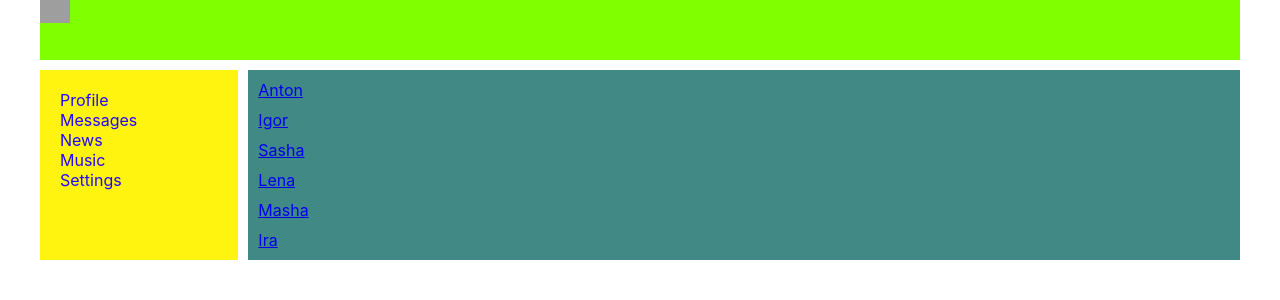
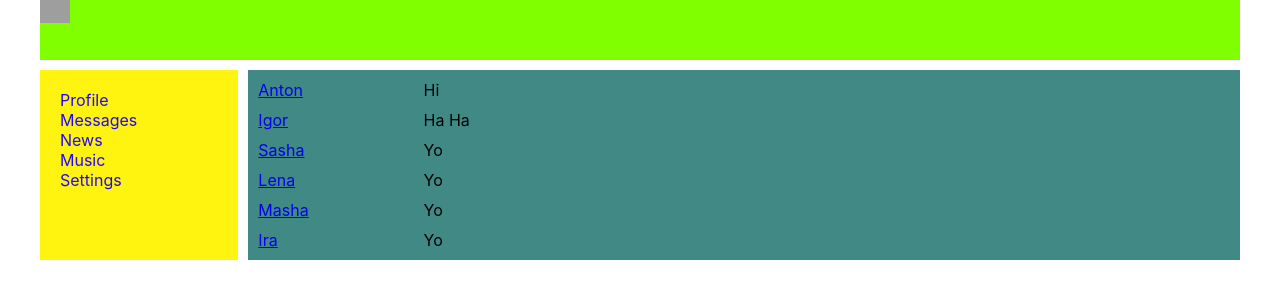
Before and after one commit to AntohaBr/samurai-way-main, a React (Create React App) app: page /dialogs in a window 1280 px wide. Shown: the top 300 px of the page. Built offline with nearby package versions, Linux system fonts and the light colour scheme; grey boxes are pictures that could not be loaded.

Commit message:
commit 21.07.2022/1

```diff
--- a/src/App.tsx
+++ b/src/App.tsx
@@ -9,9 +9,27 @@ import News from "./components/news/News";
 import Music from "./components/music/Music";
 import Settings from "./components/settings/Settings";
 
+export type appType = {
+    appPosts: Array<NewAppType>
+    appDialogs:Array< newDialogsType>
+    appMessages:Array< newMessagesType>
+}
 
-const App = () => {
+export type NewAppType = {
+    id: number,
+    message: string,
+    likesCount: number
+}
+export type newDialogsType = {
+    id: number,
+    name: string
+}
+export type newMessagesType = {
+    id: number,
+    message: string
+}
 
+const App = (props: appType) => {
 
     return (
         <BrowserRouter>
@@ -19,11 +37,11 @@ const App = () => {
                 <Header/>
                 <Navbar/>
                 <div className='app-wrapper-content'>
-                    <Route path="/dialogs" render={()=><Dialogs/>}/>
-                    <Route path="/profile" render={()=><Profile/>}/>
-                    <Route path="/news" render={()=><News/>}/>
-                    <Route path="/music" render={()=><Music/>}/>
-                    <Route path="/settings" render={()=><Settings/>}/>
+                    <Route path="/dialogs" render={() => <Dialogs appDialogs={props.appDialogs} appMessages={props.appMessages}/>}/>
+                    <Route path="/profile" render={() => <Profile profilePosts={props.appPosts}/>}/>
+                    <Route path="/news" render={() => <News/>}/>
+                    <Route path="/music" render={() => <Music/>}/>
+                    <Route path="/settings" render={() => <Settings/>}/>
                 </div>
             </div>
         </BrowserRouter>
--- a/src/components/dialogs/Dialogs.tsx
+++ b/src/components/dialogs/Dialogs.tsx
@@ -2,30 +2,28 @@ import React from 'react';
 import s from './Dialogs.module.css';
 import Message from "./message/Message";
 import DialogItem from "./dialogItem/DialogsItem";
+import {newDialogsType, newMessagesType} from "../../App";
 
 
-const Dialogs = () => {
-    let dialogs = [
-        {id: 1, name: 'Anton'},
-        {id: 2, name: 'Igor'},
-        {id: 3, name: 'Sasha'},
-        {id: 4, name: 'Lena'},
-        {id: 5, name: 'Masha'},
-        {id: 6, name: 'Ira'}
-    ]
+type dialogsPropsType={
+    appDialogs:Array< newDialogsType>
+    appMessages:Array< newMessagesType>
+}
 
-    let messages = [
-        {id: 1, message: 'Hi'},
-        {id: 2, message: 'Ha Ha'},
-        {id: 3, message: 'Yo'},
-        {id: 4, message: 'Yo'},
-        {id: 5, message: 'Yo'},
-        {id: 6, message: 'Yo'}
-    ]
+const Dialogs = (props:dialogsPropsType) => {
 
-    let dialogsElement = dialogs.map(d => <DialogItem name={d.name} id={d.id}/>);
+//     let messages = [
+//         {id: 1, message: 'Hi'},
+//         {id: 2, message: 'Ha Ha'},
+//         {id: 3, message: 'Yo'},
+//         {id: 4, message: 'Yo'},
+//         {id: 5, message: 'Yo'},
+//         {id: 6, message: 'Yo'}
+//     ]
 
-    let messagesElement = messages.map(m => <Message messages={m.message}/>)
+    let dialogsElement = props.appDialogs.map(d => <DialogItem name={d.name} id={d.id}/>);
+
+    let messagesElement = props.appMessages.map(m => <Message messages={m.message}/>)
 
     return (
         <div className={s.dialogs}>
--- a/src/components/dialogs/message/Message.tsx
+++ b/src/components/dialogs/message/Message.tsx
@@ -1,9 +1,12 @@
 import React from 'react';
 import s from './../Dialogs.module.css';
 
+type messagePropsType={
+    messages:string
+}
 
-const Message = (props: any) => {
-    return <div className={s.message}>{props.message}</div>
+const Message = (props: messagePropsType) => {
+    return <div className={s.message}>{props.messages}</div>
 }
 
 export default Message;
--- a/src/components/profile/Profile.tsx
+++ b/src/components/profile/Profile.tsx
@@ -1,13 +1,20 @@
 import React from 'react';
+import ProfileInfo from "./profikeInfo/ProfileInfo";
 import MyPosts from "./my posts/MyPosts";
-import ProfileInfo from "./profikeInfo/ProfileInfo";
+import {NewAppType} from "../../App";
 
 
-const Profile = () => {
+type profileType = {
+    profilePosts:Array<NewAppType>
+}
+
+const Profile = (props:profileType) => {
     return (
         <div>
             <ProfileInfo/>
-            <MyPosts/>
+            <MyPosts
+                myPosts={props.profilePosts}
+            />
         </div>
     );
 }
--- a/src/components/profile/my posts/MyPosts.tsx
+++ b/src/components/profile/my posts/MyPosts.tsx
@@ -1,27 +1,28 @@
 import React from 'react';
 import s from './MyPosts.module.css';
-import Post from "./post/Post";
+import Post from './post/Post';
+import {NewAppType} from "../../../App";
 
 
-const MyPosts = () => {
-    let posts=[
-        {id:1, message:'Hi, how a you?', likesCount:12},
-        {id:2, message:'It`s my first post', likesCount:10},
+type postsType={
+    myPosts:Array<NewAppType>
+}
 
-    ]
-
-    let postsElement=posts.map(p=> <Post message={p.message} likesCount={p.message}/>)
-
+const MyPosts = (props: postsType) => {
+    let postsElement = props.myPosts.map(p => <Post
+        message={p.message}
+        likesCount={p.likesCount}
+    />)
     return (
         <div className={s.postsBlock}>
             <h3>My posts</h3>
             <div>
                 <div>
-                <textarea></textarea>
+                    <textarea></textarea>
                 </div>
                 <div>
-                <button>Add post</button>
-                <button>Remove</button>
+                    <button>Add post</button>
+                    <button>Remove</button>
                 </div>
             </div>
             <div className={s.posts}>
--- a/src/components/profile/my posts/post/Post.tsx
+++ b/src/components/profile/my posts/post/Post.tsx
@@ -1,12 +1,18 @@
 import React from 'react';
 import s from './Post.module.css';
+import {NewAppType} from "../../../../App";
 
 
-const Post = (props:any) => {
+type  postType={
+    message: string,
+    likesCount: number
+}
+
+const Post = (props:postType) => {
     return (
         <div className={s.item}>
             <img src="https://avatars.mds.yandex.net/i?id=34ea1a7ec13805662fd313a1f4f7819b-6365519-images-thumbs&n=13"/>
-            {props. message}
+            {props.message}
             <div>
                 <span>like</span> {props.likesCount}
             </div>
--- a/src/index.tsx
+++ b/src/index.tsx
@@ -3,4 +3,34 @@ import ReactDOM from 'react-dom';
 import './index.css';
 import App from './App';
 
-ReactDOM.render(<App />, document.getElementById('root'));
+
+let posts = [
+    {id: 1, message: 'Hi, how a you?', likesCount: 12},
+    {id: 2, message: 'It`s my first post', likesCount: 10},
+]
+
+    let dialogs = [
+        {id: 1, name: 'Anton'},
+        {id: 2, name: 'Igor'},
+        {id: 3, name: 'Sasha'},
+        {id: 4, name: 'Lena'},
+        {id: 5, name: 'Masha'},
+        {id: 6, name: 'Ira'}
+    ]
+
+    let messages = [
+        {id: 1, message: 'Hi'},
+        {id: 2, message: 'Ha Ha'},
+        {id: 3, message: 'Yo'},
+        {id: 4, message: 'Yo'},
+        {id: 5, message: 'Yo'},
+        {id: 6, message: 'Yo'}
+    ]
+
+ReactDOM.render(
+    <App
+    appPosts={posts}
+    appDialogs={dialogs}
+    appMessages={messages}
+    />,
+    document.getElementById('root'));
```
Also changed, not shown: src/components/dialogs/dialogItem/DialogsItem.tsx (+6 -1 lines).
